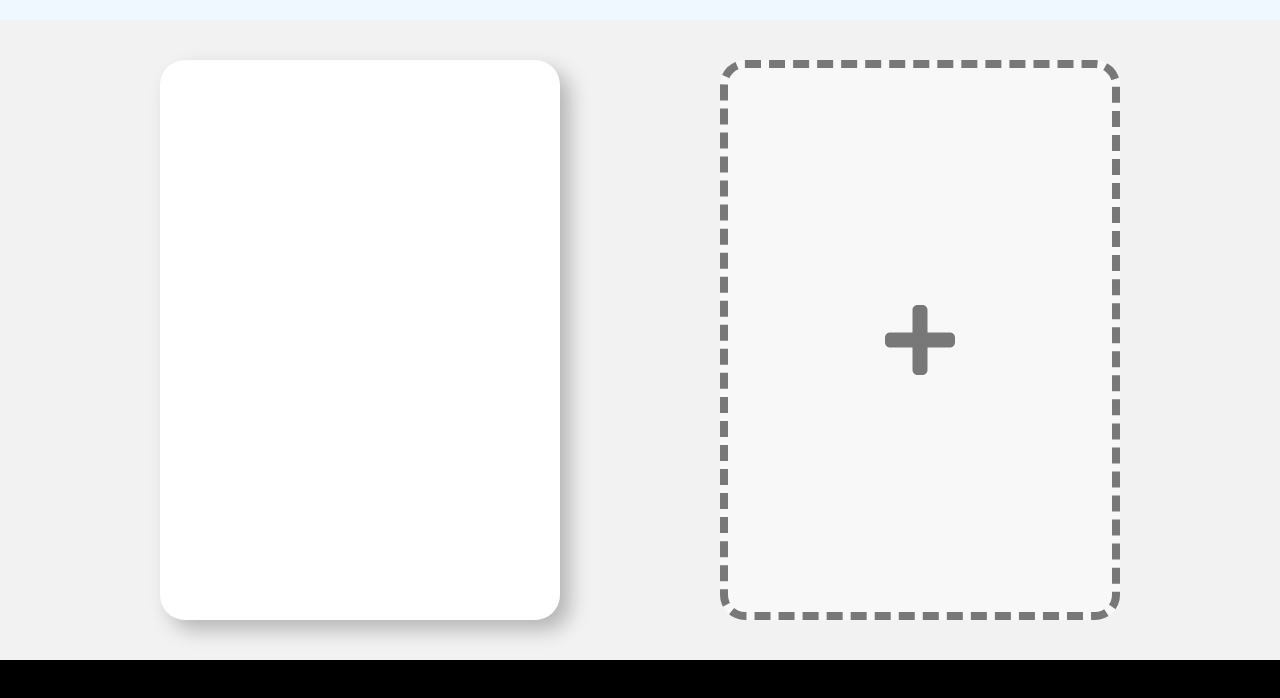
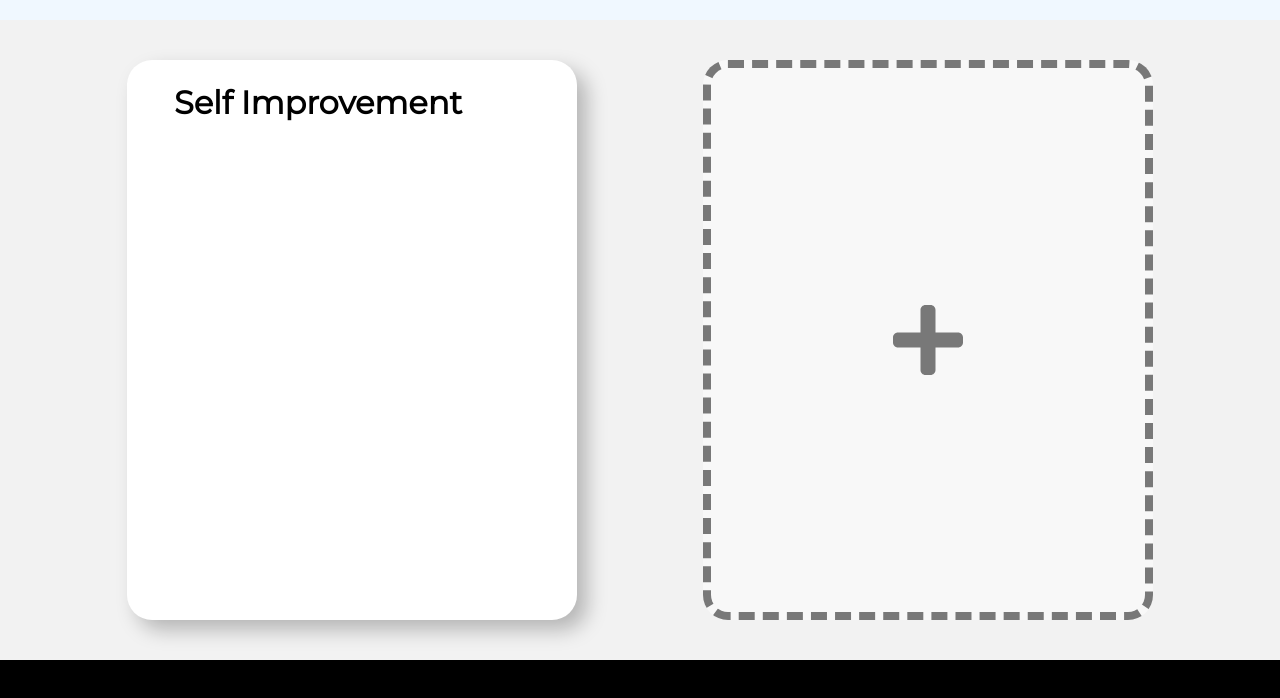
Before and after one commit to anandawira/todo-list, a website built with webpack: page dist/index.html in a window 1280 px wide. Shown: the part 100-798 px from the top of the page. Built offline with nearby package versions, Linux system fonts and the light colour scheme.

Commit message:
add card project name

```diff
--- a/dist/index.html
+++ b/dist/index.html
@@ -23,7 +23,13 @@
       <h1 id="title">TODO List</h1>
     </header>
     <main>
-      <div class="card project"></div>
+      <div class="card project">
+        <div class="card-header">
+          <p><input class="project-name" type="text" value="Self Improvement" /></p>
+        </div>
+        <div class="card-content"></div>
+        <div class="card-footer"></div>
+      </div>
       <div class="card new">
         <div id="plus-icon">
           <i class="fas fa-plus"></i>
--- a/dist/style.css
+++ b/dist/style.css
@@ -1,3 +1,5 @@
+@import url("https://fonts.googleapis.com/css2?family=Montserrat&display=swap");
+
 * {
   margin: 0;
   padding: 0;
@@ -35,7 +37,7 @@ footer {
 
 .card {
   height: 70vh;
-  width: 400px;
+  width: 450px;
   border-radius: 25px;
   background-color: white;
 }
@@ -55,9 +57,37 @@ footer {
 }
 
 .card.new:hover {
-    opacity: 100%;
+  opacity: 100%;
 }
 
 .fa-plus {
   font-size: 80px;
 }
+
+.card-header {
+  height: 15%;
+  display: flex;
+  align-items: center;
+}
+
+.card-content {
+  height: 60%;
+}
+
+.project-name {
+  font-family: "Montserrat", sans-serif;
+  font-size: 32px;
+  font-weight: 800;
+  width: 100%;
+  text-align: center;
+  border: none;
+  transition: opacity 0.5s ease;
+}
+
+.project-name:focus {
+  opacity: 50%;
+}
+
+.card-footer {
+  height: 20%;
+}
```
